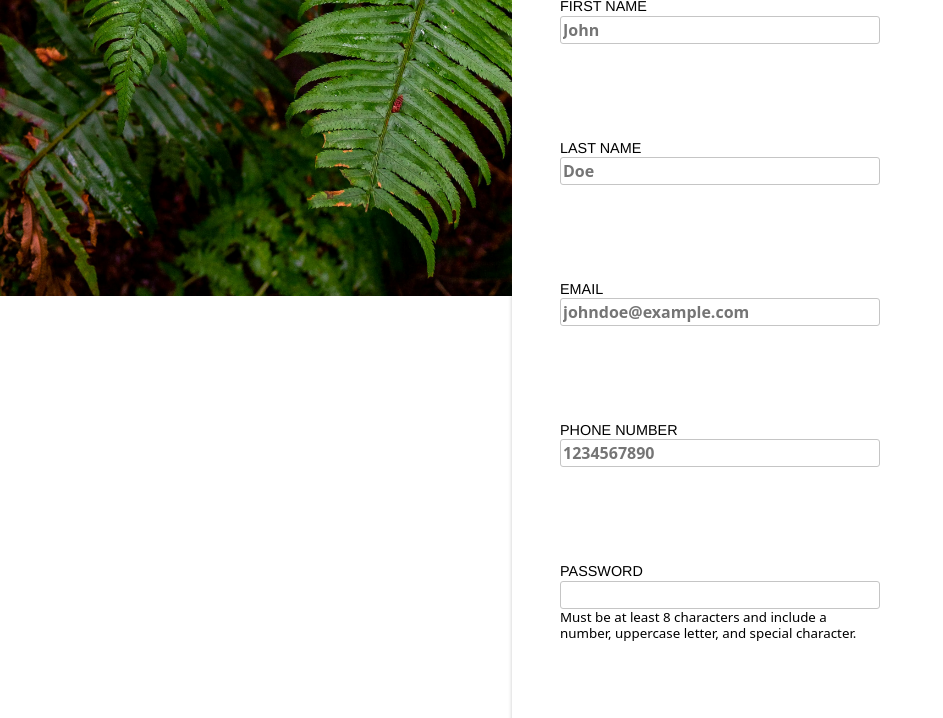
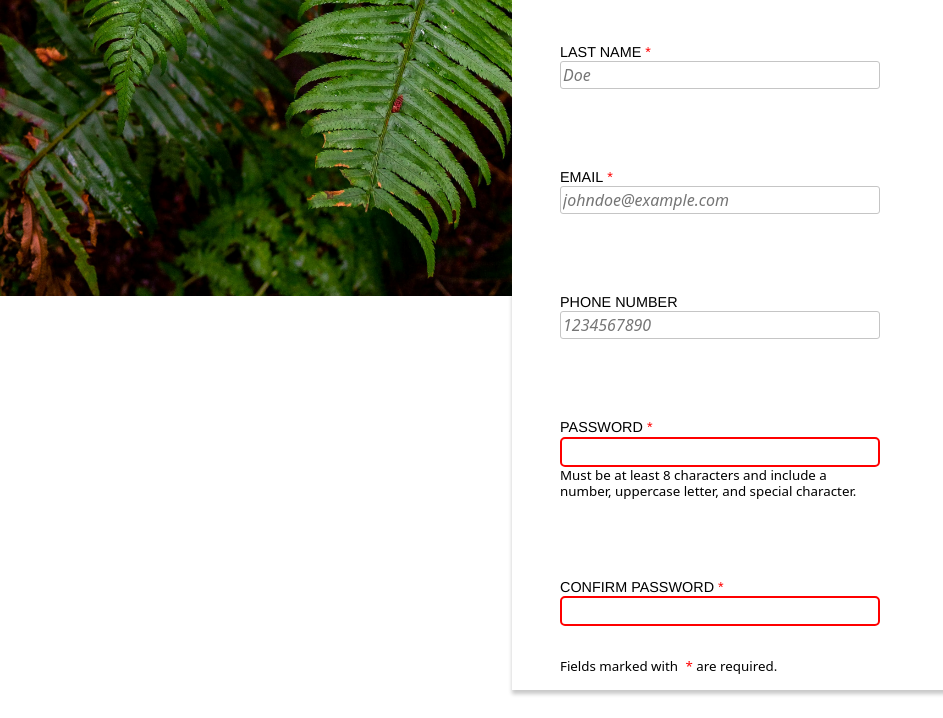
Before and after one commit to TomTatertot/sign-up-form, a plain HTML site: page index.html in a window 1280 px wide. Shown: the part 504-1222 px from the top of the page, without its empty margins (0-943 px from the left). Drawn offline with Linux system fonts and the light colour scheme.

Commit message:
update form with input validation

```diff
--- a/index.html
+++ b/index.html
@@ -29,28 +29,31 @@
         <h1>Let's do this!</h1>
         <form id="userForm" action="">
                 <div>
-                    <label for="first-name">FIRST NAME</label>
-                    <input type="text" name="firstName" id="first-name" placeholder="John" required>
+                    <label for="first-name">FIRST NAME<span class="required-asterisk">*</span></label>
+                    <input type="text" name="firstName" id="first-name" autocomplete="given-name" placeholder="John" required>
                 </div>
 
                 <div>
-                    <label for="last-name">LAST NAME</label>
-                    <input type="text" name="lastName" id="last-name" placeholder="Doe" required>
+                    <label for="last-name">LAST NAME<span class="required-asterisk">*</span></label>
+                    <input type="text" name="lastName" id="last-name" autocomplete="family-name" placeholder="Doe" required>
                 </div>
 
 
                 <div>
-                    <label for="mail">EMAIL</label>
-                    <input type="email" name="userEmail" id="mail" placeholder="johndoe@example.com" required>
+                    <label for="mail">EMAIL<span class="required-asterisk">*</span></label>
+                    <input type="email" name="userEmail" id="mail" autocomplete="email" placeholder="johndoe@example.com" required>
                 </div>
 
                 <div>
                     <label for="tel">PHONE NUMBER</label>
-                    <input type="tel" name="userNumber" id="tel" placeholder="1234567890">
+                    <input type="tel" name="userNumber" id="tel"
+                    pattern="^\d{3}[- ]?\d{3}[- ]?\d{4}$"
+                    autocomplete="tel"
+                    placeholder="1234567890">
                 </div>
 
                 <div>
-                    <label for="pwd">PASSWORD</label>
+                    <label for="pwd">PASSWORD<span class="required-asterisk">*</span></label>
                     <input type="password"
                     name="password"
                     id="pwd"
@@ -64,7 +67,7 @@
                 </div>
 
                 <div>
-                    <label for="confirm-pwd">CONFIRM PASSWORD</label>
+                    <label for="confirm-pwd">CONFIRM PASSWORD<span class="required-asterisk">*</span></label>
                     <input
                     type="password"
                     name="confirmPassword"
@@ -74,6 +77,7 @@
                     required>
                 </div>
         </form>
+        <small class="asterisk-legend">Fields marked with <span class="required-asterisk">*</span> are required.</small>
     </div>
 
     <div class="submit-section">
--- a/styles.css
+++ b/styles.css
@@ -44,7 +44,7 @@ body {
 
 .right{
     line-height: 1.2;
-    margin-top: 10vh;
+    height: 100vh;
 }
 
 .header{
@@ -57,7 +57,7 @@ body {
 }
 
 .input-section {
-    padding: 3rem;
+    padding: 3rem 3rem 1rem 3rem;
     box-shadow: 0px 4px 4px rgba(0, 0, 0, 0.219);
 }
 
@@ -76,23 +76,31 @@ form div{
     width: 20rem;
 }
 
+label {
+    font-family: Helvetica;
+    font-size: .9rem;
+}
+
+.required-asterisk {
+    color: red;
+    margin-left: 0.25rem;
+}
+
+.asterisk-legend {
+    display: block;
+    margin-top: 2rem;
+}
+
 input {
-    margin-bottom: 1rem;
     border: 1px solid rgb(197, 197, 197);
     border-radius: 3px;
     font-size: 1rem;
-    font-weight: bold;
     line-height: 1.5;
 
 }
 
 input[type="password"]{
     margin-bottom:0;
-}
-
-label {
-    font-family: Helvetica;
-    font-size: .9rem;
 }
 
 
@@ -103,7 +111,14 @@ input:focus {
     border-radius: 5px;
 }
 
-input[type="password"]:focus {
+input::placeholder {
+    font-style: italic;
+    font-weight:lighter;
+
+}
+
+
+input[type="password"]:invalid {
     outline: none;
     border: 2px solid red;
     box-shadow: none; /* Remove default red shadow on Firefox */
```
